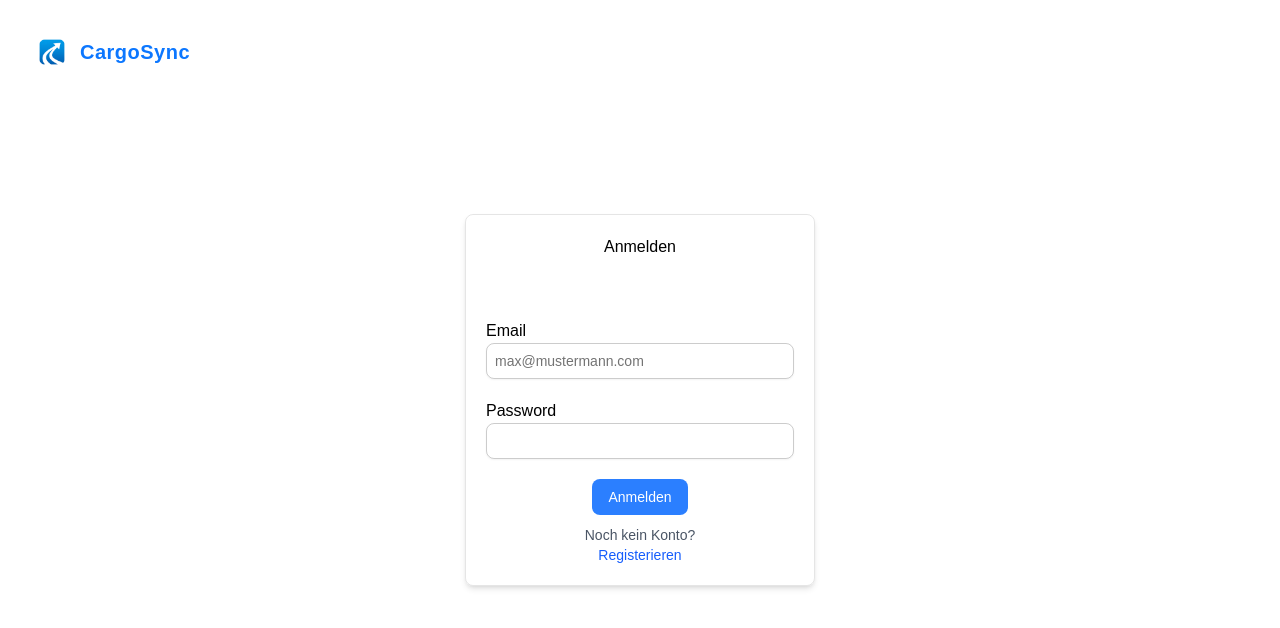
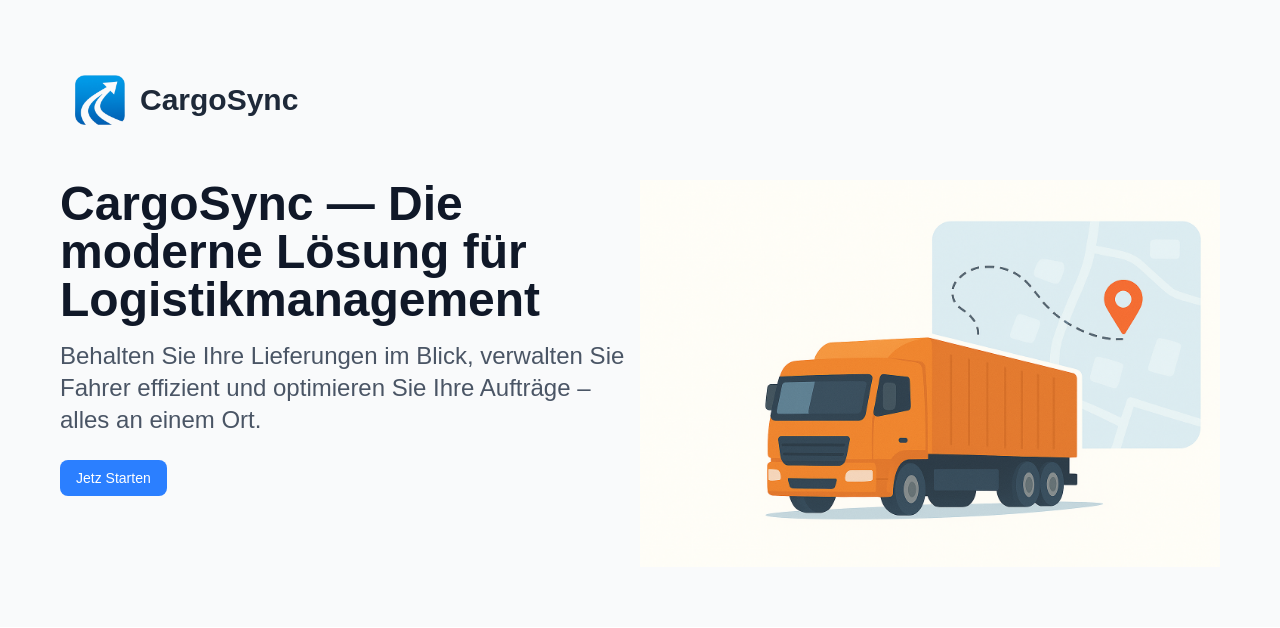
Before and after one commit to abbosaliy/CargoSync, a React (Vite) app: page / in a window 1280 px wide. Shown: the top 628 px of the page. Built offline with nearby package versions, Linux system fonts and the light colour scheme.

Commit message:
add HeroSection

```diff
--- a/index.html
+++ b/index.html
@@ -4,14 +4,14 @@
     <meta charset="UTF-8" />
     <link
       rel="icon"
-      type="image/svg+xml"
-      href="/vite.svg"
+      type="image/png"
+      href="/images/logo.png"
     />
     <meta
       name="viewport"
       content="width=device-width, initial-scale=1.0"
     />
-    <title>Vite + React + TS</title>
+    <title>CargoSync</title>
   </head>
   <body>
     <div id="root"></div>
--- a/src/App.tsx
+++ b/src/App.tsx
@@ -2,7 +2,6 @@ import { createBrowserRouter, RouterProvider } from 'react-router-dom';
 import './index.css';
 import Driver from './Components/DriverDashboard/Driver';
 import Disponent from './Components/DisponentDashboard/Disponent';
-import SingUpUser from './Components/LoginForm';
 import CreateOrder from './Components/DisponentDashboard/CreateOrder';
 import ProfileData from './Components/DisponentDashboard/Profile/ProfilesData';
 import UberApp from './Components/UberApp/UberApp';
@@ -17,6 +16,7 @@ import LoadDetails from './Components/DriverDashboard/LoadDetails';
 import EditLoads from './Components/DisponentDashboard/ActiveLoad/EditActiveLoads';
 
 import Rooute from './Components/routes/Root';
+import HeroSection from './Components/Hero/HeroSection';
 
 function App() {
   const router = createBrowserRouter(
@@ -27,7 +27,7 @@ function App() {
         children: [
           {
             index: true,
-            element: <SingUpUser></SingUpUser>,
+            element: <HeroSection />,
           },
           {
             path: 'fahrer-dashboard',
--- a/src/Components/DisponentDashboard/CreateOrder.tsx
+++ b/src/Components/DisponentDashboard/CreateOrder.tsx
@@ -79,7 +79,7 @@ function CreateOrder() {
   }
 
   return (
-    <div className="flex flex-col gap-10 md:pt-15 pb-10 xl:w-4xl ">
+    <div className="flex flex-col gap-10 md:pt-15 pb-10 xl:w-4xl bg-gray-50 ">
       <div className="grid grid-cols-1 md:grid-cols-2 gap-6">
         <div className="flex flex-col gap-1">
           <p>Firmenname</p>
--- a/src/Components/DisponentDashboard/SeidebarDisponent.tsx
+++ b/src/Components/DisponentDashboard/SeidebarDisponent.tsx
@@ -79,9 +79,9 @@ function SidebarDiponenten() {
           <img
             src="/images/logo.png"
             alt="CargoSync Logo"
-            className="w-10 h-10"
+            className="w-12 h-12"
           />
-          <h1 className="text-xl font-bold text-[#0C88FF] tracking-wide">
+          <h1 className="text-2xl font-bold text-gray-800 tracking-wide">
             CargoSync
           </h1>
         </div>
--- a/src/Components/DriverDashboard/Seidebar.tsx
+++ b/src/Components/DriverDashboard/Seidebar.tsx
@@ -73,9 +73,9 @@ function Sidebar() {
           <img
             src="/images/logo.png"
             alt="CargoSync Logo"
-            className="w-10 h-10"
+            className="w-12 h-12"
           />
-          <h1 className="text-xl font-bold text-[#0C88FF] tracking-wide">
+          <h1 className="text-2xl font-bold text-gray-800 tracking-wide">
             CargoSync
           </h1>
         </div>
--- /dev/null
+++ b/src/Components/Hero/HeroSection.tsx
@@ -0,0 +1,48 @@
+import { useState } from 'react';
+import { Button } from '../ui/button';
+import SingUpUser from '../LoginForm';
+
+function HeroSection() {
+  const [open, setOpen] = useState(false);
+  return (
+    <div className=" h-full flex flex-col  bg-gray-50   p-15 gap-10">
+      <div className="flex items-center  ">
+        <img
+          src="/images/logo.png"
+          alt="CargoSymc log"
+          className="w-20 h-20"
+        />
+        <span className="text-3xl font-semibold text-gray-800">CargoSync</span>
+      </div>
+      <div className="w-full flex flex-col md:flex-row  justify-between  ">
+        {!open ? (
+          <>
+            <div className=" max-w-xl  md:text-left mb-12 md:mb-0 ">
+              <h1 className="text-2xl md:text-5xl font-bold mb-4 text-gray-900 ">
+                CargoSync — Die moderne Lösung für Logistikmanagement
+              </h1>
+              <p className="text-gray-600 mb-6 text-lg  md:text-2xl">
+                Behalten Sie Ihre Lieferungen im Blick, verwalten Sie Fahrer
+                effizient und optimieren Sie Ihre Aufträge – alles an einem Ort.
+              </p>
+              <Button onClick={() => setOpen(true)}>Jetz Starten</Button>
+            </div>
+            <div className=" w-full  md:w-1/2 flex justify-center ">
+              <img
+                src="/images/hero-cargosync.png"
+                alt="CargoSync Vorschau"
+                className="w-lg  md:w-2xl h-auto  object-contain"
+              />
+            </div>
+          </>
+        ) : (
+          <div className="w-full flex justify-center items-center ">
+            <SingUpUser />
+          </div>
+        )}
+      </div>
+    </div>
+  );
+}
+
+export default HeroSection;
--- a/src/Components/LoginForm.tsx
+++ b/src/Components/LoginForm.tsx
@@ -56,18 +56,7 @@ function SingUpUser() {
   }
 
   return (
-    <div className="h-screen flex flex-col items-center justify-center">
-      <div className=" absolute top-8 left-8 flex items-center gap-2">
-        <img
-          src="/images/logo.png"
-          alt="CargoSync Logo"
-          className="w-10 h-10"
-        />
-        <h1 className="text-xl font-bold text-[#0C77FF] tracking-wide">
-          CargoSync
-        </h1>
-      </div>
-      <div className="flex items-center justify-center">
+    <div className="flex flex-col items-center justify-center">
       {!open ? (
         <div className="h-auto w-[350px] p-5 gap-15 border  border-black/10 rounded-md border-solid flex flex-col items-center shadow-md ">
           <h2>Anmelden</h2>
@@ -111,7 +100,6 @@ function SingUpUser() {
         <RegisterForm></RegisterForm>
       )}
     </div>
-    </div>
   );
 }
 
--- a/src/Components/RegisterForm.tsx
+++ b/src/Components/RegisterForm.tsx
@@ -71,7 +71,7 @@ function RegisterForm() {
   }
 
   return (
-    <div className="h-screen flex items-center justify-center">
+    <div className="flex items-center justify-center">
       {!open ? (
         <div className="h-auto w-[350px] p-5 gap-15 border-1 border-black/10 rounded-md border-solid flex flex-col items-center shadow-md ">
           <h2 className="text-xl ">Registrieren</h2>
```
Also changed, not shown: public/images/hero-cargosync.png (added), public/profile-icon.jpg (deleted). Lines whose indentation alone changed are shown as unchanged.
